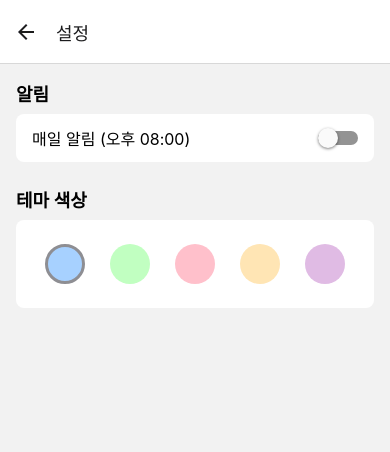
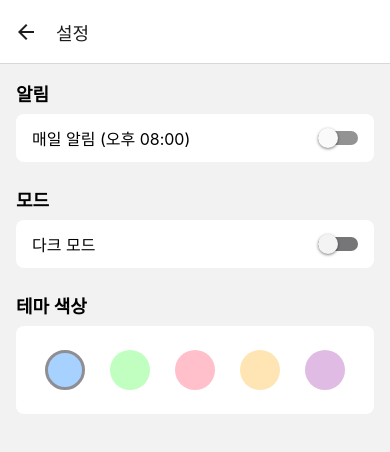
Before and after one commit to ssimeunji/rouwan-main, a React Native app: screen /Settings in a window 390 px wide. Shown: the top 452 px of the page. Built offline with nearby package versions, Linux system fonts and the light colour scheme.

Commit message:
'251119_1304'

```diff
--- a/components/HabitItem.js
+++ b/components/HabitItem.js
@@ -1,6 +1,7 @@
 import { Alert, StyleSheet, Text, TouchableOpacity, View } from 'react-native';
 import { useHabits } from '../hooks/useHabits';
 import { useNavigation } from '@react-navigation/native';
+import { useTheme } from '../context/ThemeContext';
 
 const dayMap = {
   Sun: '일', Mon: '월', Tue: '화', Wed: '수', Thu: '목', Fri: '금', Sat: '토'
@@ -12,6 +13,7 @@ const toKoreanDays = (days) => {
 export default function HabitItem({ habit, date }) {
   const { toggleHabit, deleteHabit } = useHabits();
   const navigation = useNavigation();
+  const { isDarkMode } = useTheme();
   const done = habit.records && habit.records[date];
 
   function handleLongPress() {
@@ -33,9 +35,13 @@ export default function HabitItem({ habit, date }) {
       delayLongPress={500}
       activeOpacity={0.7}
     >
-      <View style={[styles.row, { backgroundColor: habit.color || '#fff' }]}>
+      <View style={[
+        styles.row,
+        isDarkMode ? styles.darkRow : { backgroundColor: '#fff' },
+        habit.color ? { backgroundColor: habit.color } : {}
+      ]}>
         <View style={styles.left}>
-          <Text style={styles.title}>{habit.icon} {habit.title}</Text>
+          <Text style={[styles.title, isDarkMode && !habit.color && styles.darkText]}>{habit.icon} {habit.title}</Text>
           <Text style={styles.days}>{toKoreanDays(habit.days)}</Text>
         </View>
         <TouchableOpacity
@@ -52,8 +58,14 @@ export default function HabitItem({ habit, date }) {
 
 const styles = StyleSheet.create({
   row: { flexDirection: 'row', alignItems: 'center', justifyContent: 'space-between', padding: 12, borderRadius: 8, marginBottom: 8 },
+  darkRow: {
+    backgroundColor: '#1E1E1E',
+  },
   left: { flex: 1 },
   title: { fontSize: 16, fontWeight: '600' },
+  darkText: {
+    color: '#FFFFFF',
+  },
   days: { color: '#666', marginTop: 4 },
   check: { padding: 10, borderRadius: 8 },
   checked: { backgroundColor: '#4caf50' },
--- a/screens/HomeScreen.js
+++ b/screens/HomeScreen.js
@@ -8,7 +8,7 @@ import { useState } from 'react';
 
 export default function HomeScreen() {
   const { habits, loading: habitsLoading, reorderHabits, toggleHabit, deleteHabit } = useHabits();
-  const { theme } = useTheme();
+  const { theme, isDarkMode } = useTheme();
 
   const today = new Date();
   const todayISO = formatISODate(today);
@@ -129,14 +129,14 @@ export default function HomeScreen() {
   if (habitsLoading) return <ActivityIndicator style={{flex:1}} />;
 
   return (
-    <SafeAreaView style={{ flex: 1 }}>
-      <ScrollView contentContainerStyle={styles.container}>
+    <SafeAreaView style={[{ flex: 1 }, isDarkMode && styles.darkContainer]}>
+      <ScrollView contentContainerStyle={[styles.container, isDarkMode && styles.darkContainer]}>
         <View>
           <View style={styles.headerRow}>
             <TouchableOpacity onPress={prevMonth} style={styles.navButton}>
               <Text style={styles.navText}>{'‹'}</Text>
             </TouchableOpacity>
-            <Text style={styles.monthTitle}>
+            <Text style={[styles.monthTitle, isDarkMode && styles.darkText]}>
               {selectedMonthDate.toLocaleString('ko-KR', { month: 'long', year: 'numeric' })}
             </Text>
             <TouchableOpacity onPress={nextMonth} style={styles.navButton}>
@@ -151,25 +151,26 @@ export default function HomeScreen() {
                 key={w}
                 style={[
                   styles.weekHeaderText,
+                  isDarkMode && styles.darkWeekHeaderText,
                   index === 0 && styles.sundayText, // '일'요일 (index 0)
                   index === 6 && styles.saturdayText, // '토'요일 (index 6)
                 ]}>{w}</Text>
             ))}
           </View>
 
-          <View style={styles.calendar}>
+          <View style={[styles.calendar, isDarkMode && styles.darkCalendar]}>
             {monthGrid.map((it, idx) => renderCalendarDay(it, idx))}
           </View>
         </View>
         <View style={styles.habitSection}>
-          <Text style={styles.sectionTitle}>{new Date(selectedDate).toLocaleDateString('ko-KR')}의 할 일</Text>
+          <Text style={[styles.sectionTitle, isDarkMode && styles.darkText]}>{new Date(selectedDate).toLocaleDateString('ko-KR')}의 할 일</Text>
           <FlatList
             data={habitsForSelectedDay}
             keyExtractor={item => item.id}
             renderItem={({item}) => <HabitItem habit={item} date={selectedDate} />}
             scrollEnabled={false}
             ListEmptyComponent={
-              <View style={[styles.emptyContainer, { backgroundColor: '#fff' }]}>
+              <View style={[styles.emptyContainer, isDarkMode ? styles.darkRow : { backgroundColor: '#fff' }]}>
                 <Text style={styles.emptyText}>오늘의 습관이 없습니다.</Text>
               </View>
             }
@@ -185,10 +186,16 @@ const styles = StyleSheet.create({
     paddingBottom: 16,
     padding: 16,
   },
+  darkContainer: {
+    backgroundColor: '#121212',
+  },
   monthTitle: {
     fontSize: 24,
     fontWeight: 'bold',
     marginBottom: 16,
+  },
+  darkText: {
+    color: '#FFFFFF',
   },
   headerRow: {
     flexDirection: 'row',
@@ -215,6 +222,9 @@ const styles = StyleSheet.create({
     color: '#666',
     fontWeight: '600',
   },
+  darkWeekHeaderText: {
+    color: '#A0A0A0',
+  },
   calendar: {
     flexDirection: 'row',
     flexWrap: 'wrap',
@@ -222,6 +232,9 @@ const styles = StyleSheet.create({
     borderRadius: 12,
     backgroundColor: '#FFFFFF',
     paddingVertical: 10,
+  },
+  darkCalendar: {
+    backgroundColor: '#1E1E1E',
   },
   calendarDay: {
     width: '14.28%',
@@ -271,6 +284,9 @@ const styles = StyleSheet.create({
     fontWeight: '700',
     marginBottom: 16,
   },
+  darkRow: {
+    backgroundColor: '#1E1E1E',
+  },
   emptyContainer: {
     padding: 16,
     borderRadius: 8,
--- a/screens/SettingsScreen.js
+++ b/screens/SettingsScreen.js
@@ -14,7 +14,7 @@ export default function SettingsScreen() {
   const [enabled, setEnabled] = useState(false);
   const [time, setTime] = useState(new Date());
   const [showPicker, setShowPicker] = useState(false);
-  const { theme, changeTheme, themes } = useTheme();
+  const { theme, changeTheme, themes, isDarkMode, toggleDarkMode } = useTheme();
 
   useEffect(() => {
     // 저장된 알림 설정 불러오기
@@ -81,11 +81,11 @@ export default function SettingsScreen() {
   }
 
   return (
-    <View style={styles.container}>
-      <Text style={styles.sectionTitle}>알림</Text>
-      <View style={styles.row}>
+    <View style={[styles.container, isDarkMode && styles.darkContainer]}>
+      <Text style={[styles.sectionTitle, isDarkMode && styles.darkText]}>알림</Text>
+      <View style={[styles.row, isDarkMode && styles.darkRow]}>
         <TouchableOpacity onPress={showTimepicker}>
-          <Text style={styles.rowLabel}>매일 알림 ({time.toLocaleTimeString('ko-KR', { hour: '2-digit', minute: '2-digit' })})</Text>
+          <Text style={[styles.rowLabel, isDarkMode && styles.darkText]}>매일 알림 ({time.toLocaleTimeString('ko-KR', { hour: '2-digit', minute: '2-digit' })})</Text>
         </TouchableOpacity>
         <Switch value={enabled} onValueChange={toggle} />
       </View>
@@ -99,8 +99,20 @@ export default function SettingsScreen() {
         />
       )}
 
-      <Text style={[styles.sectionTitle, { marginTop: 24 }]}>테마 색상</Text>
-      <View style={styles.colorsContainer}>
+      <Text style={[styles.sectionTitle, { marginTop: 24 }, isDarkMode && styles.darkText]}>모드</Text>
+      <View style={[styles.row, isDarkMode && styles.darkRow]}>
+        <Text style={[styles.rowLabel, isDarkMode && styles.darkText]}>다크 모드</Text>
+        <Switch
+          trackColor={{ false: "#767577", true: theme }}
+          thumbColor={isDarkMode ? "#f4f3f4" : "#f4f3f4"}
+          ios_backgroundColor="#3e3e3e"
+          value={isDarkMode} // The value is controlled by the context's state
+          onValueChange={toggleDarkMode}
+        />
+      </View>
+
+      <Text style={[styles.sectionTitle, { marginTop: 24 }, isDarkMode && styles.darkText]}>테마 색상</Text>
+      <View style={[styles.colorsContainer, isDarkMode && styles.darkRow]}>
         {Object.entries(themes).map(([name, color]) => (
           <TouchableOpacity
             key={name}
@@ -122,10 +134,16 @@ const styles = StyleSheet.create({
     flex: 1,
     padding: 16,
   },
+  darkContainer: {
+    backgroundColor: '#121212',
+  },
   sectionTitle: {
     fontSize: 18,
     fontWeight: '600',
     marginBottom: 8,
+  },
+  darkText: {
+    color: '#FFFFFF',
   },
   row: {
     flexDirection: 'row',
@@ -135,6 +153,9 @@ const styles = StyleSheet.create({
     backgroundColor: '#fff',
     paddingHorizontal: 16,
     borderRadius: 8,
+  },
+  darkRow: {
+    backgroundColor: '#1E1E1E',
   },
   rowLabel: {
     fontSize: 16,
```
